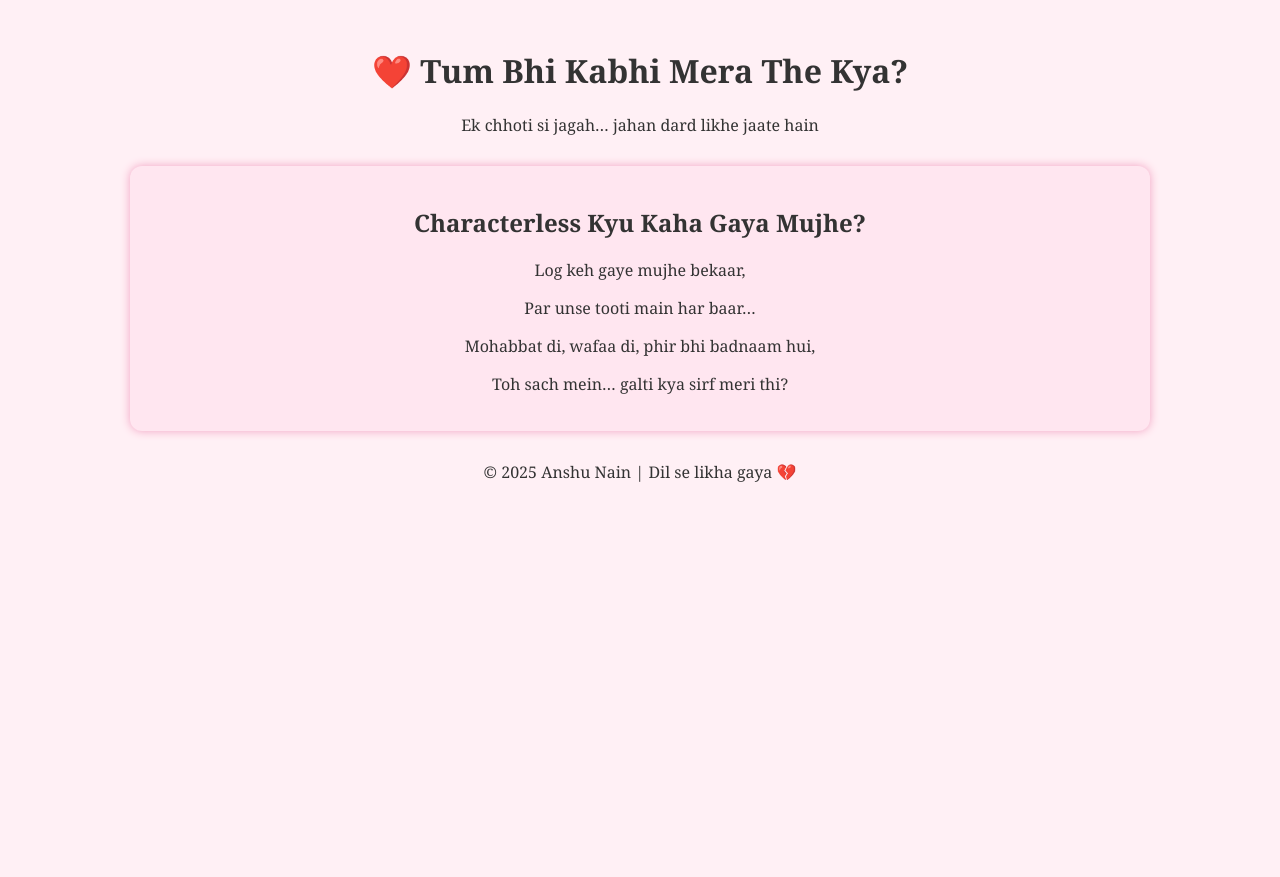
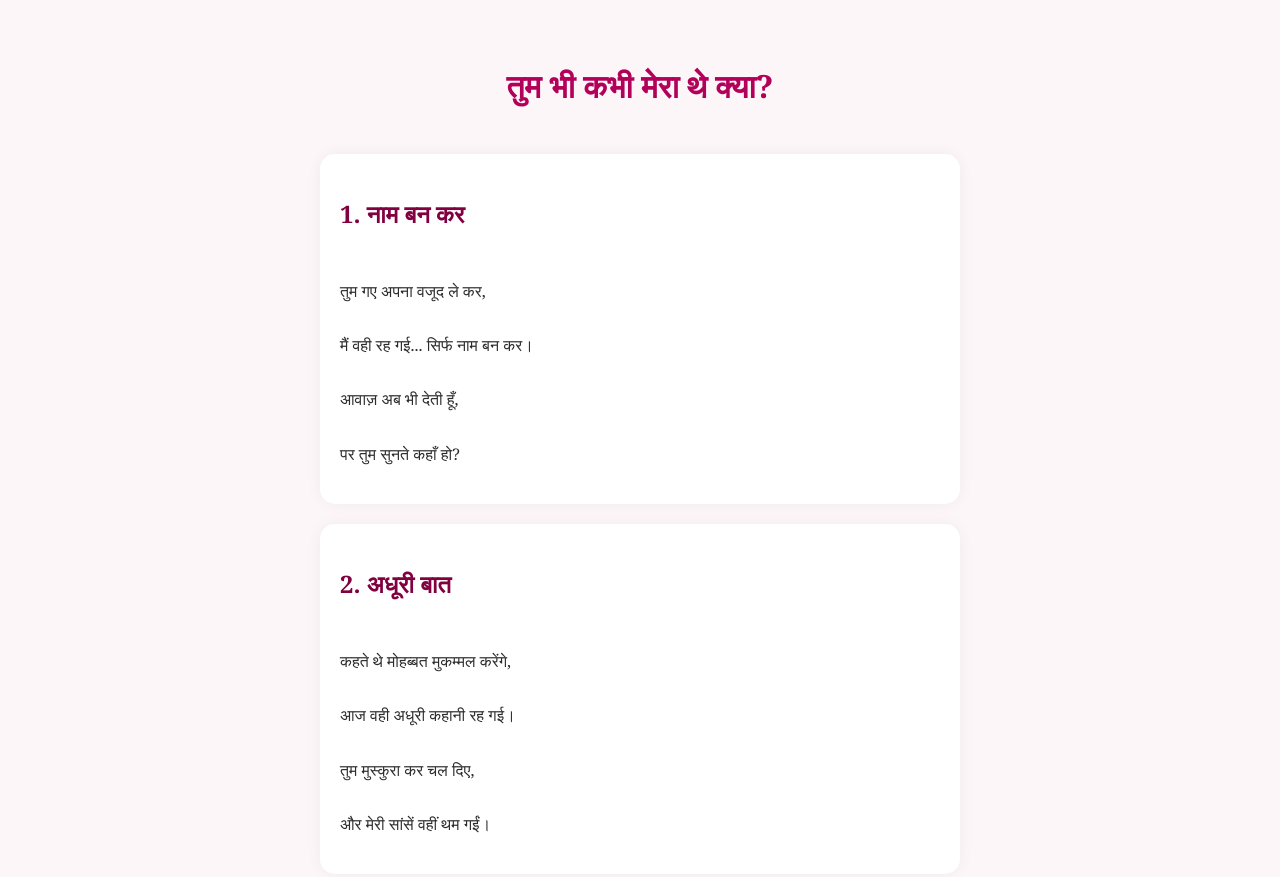
Before and after one commit to ehsaasbyanshu/ehsaasbyanshu.github.io, a plain HTML site: page index.html in a window 1280 px wide. Shown: the top 877 px of the page. Before the commit the page ends 800 px from the top, so only its background shows below. Drawn offline with Linux system fonts and the light colour scheme.

Commit message:
Update index.html
Signed-off-by: ehsaasbyanshu <anshunain2527@gmail.com>

```diff
--- a/index.html
+++ b/index.html
@@ -1,40 +1,151 @@
 <!DOCTYPE html>
-<html lang="en">
+<html lang="hi">
 <head>
-  <meta charset="UTF-8">
-  <title>❤️ Tum Bhi Kabhi Mera The Kya?</title>
+  <meta charset="UTF-8" />
+  <meta name="viewport" content="width=device-width, initial-scale=1.0"/>
+  <title>तुम भी कभी मेरा थे क्या?</title>
   <style>
     body {
-      background-color: #fff0f5;
       font-family: 'Georgia', serif;
+      background: #fdf6f8;
+      color: #2c2c2c;
+      padding: 30px;
+      line-height: 1.7;
+    }
+
+    h1 {
       text-align: center;
+      font-size: 2em;
+      color: #b30059;
+      margin-bottom: 40px;
+    }
+
+    .poem {
+      background: #fff;
       padding: 20px;
-      color: #333;
+      margin: 20px auto;
+      max-width: 600px;
+      border-radius: 15px;
+      box-shadow: 0 0 15px rgba(0,0,0,0.05);
     }
-    .poem {
-      margin: 30px auto;
-      padding: 20px;
-      width: 80%;
-      background: #ffe6f0;
-      border-radius: 12px;
-      box-shadow: 0 0 10px #f2a1c2;
+
+    .poem h2 {
+      color: #800040;
+      margin-bottom: 10px;
+    }
+
+    .poem p {
+      white-space: pre-line;
     }
   </style>
 </head>
 <body>
-  <h1>❤️ Tum Bhi Kabhi Mera The Kya?</h1>
-  <p>Ek chhoti si jagah… jahan dard likhe jaate hain</p>
+  <h1>तुम भी कभी मेरा थे क्या?</h1>
 
   <div class="poem">
-    <h2>Characterless Kyu Kaha Gaya Mujhe?</h2>
-    <p>Log keh gaye mujhe bekaar,</p>
-    <p>Par unse tooti main har baar…</p>
-    <p>Mohabbat di, wafaa di, phir bhi badnaam hui,</p>
-    <p>Toh sach mein… galti kya sirf meri thi?</p>
+    <h2>1. नाम बन कर</h2>
+    <p>
+      तुम गए अपना वजूद ले कर,<br>
+      मैं वही रह गई... सिर्फ नाम बन कर।<br>
+      आवाज़ अब भी देती हूँ,<br>
+      पर तुम सुनते कहाँ हो?
+    </p>
   </div>
 
-  <footer>
-    <p>© 2025 Anshu Nain | Dil se likha gaya 💔</p>
-  </footer>
+  <div class="poem">
+    <h2>2. अधूरी बात</h2>
+    <p>
+      कहते थे मोहब्बत मुकम्मल करेंगे,<br>
+      आज वही अधूरी कहानी रह गई।<br>
+      तुम मुस्कुरा कर चल दिए,<br>
+      और मेरी सांसें वहीं थम गईं।
+    </p>
+  </div>
+
+  <div class="poem">
+    <h2>3. भूल जाओ?</h2>
+    <p>
+      तुम कहते हो भूल जाओ,<br>
+      पर क्या जो दिल में बसा हो, वो भूला जाता है?<br>
+      हर बार आँखों से बहा कर,<br>
+      मैं खुद को समझा नहीं पाई।
+    </p>
+  </div>
+
+</body>
+</html><!DOCTYPE html>
+<html lang="hi">
+<head>
+  <meta charset="UTF-8" />
+  <meta name="viewport" content="width=device-width, initial-scale=1.0"/>
+  <title>तुम भी कभी मेरा थे क्या?</title>
+  <style>
+    body {
+      font-family: 'Georgia', serif;
+      background: #fdf6f8;
+      color: #2c2c2c;
+      padding: 30px;
+      line-height: 1.7;
+    }
+
+    h1 {
+      text-align: center;
+      font-size: 2em;
+      color: #b30059;
+      margin-bottom: 40px;
+    }
+
+    .poem {
+      background: #fff;
+      padding: 20px;
+      margin: 20px auto;
+      max-width: 600px;
+      border-radius: 15px;
+      box-shadow: 0 0 15px rgba(0,0,0,0.05);
+    }
+
+    .poem h2 {
+      color: #800040;
+      margin-bottom: 10px;
+    }
+
+    .poem p {
+      white-space: pre-line;
+    }
+  </style>
+</head>
+<body>
+  <h1>तुम भी कभी मेरा थे क्या?</h1>
+
+  <div class="poem">
+    <h2>1. नाम बन कर</h2>
+    <p>
+      तुम गए अपना वजूद ले कर,<br>
+      मैं वही रह गई... सिर्फ नाम बन कर।<br>
+      आवाज़ अब भी देती हूँ,<br>
+      पर तुम सुनते कहाँ हो?
+    </p>
+  </div>
+
+  <div class="poem">
+    <h2>2. अधूरी बात</h2>
+    <p>
+      कहते थे मोहब्बत मुकम्मल करेंगे,<br>
+      आज वही अधूरी कहानी रह गई।<br>
+      तुम मुस्कुरा कर चल दिए,<br>
+      और मेरी सांसें वहीं थम गईं।
+    </p>
+  </div>
+
+  <div class="poem">
+    <h2>3. भूल जाओ?</h2>
+    <p>
+      तुम कहते हो भूल जाओ,<br>
+      पर क्या जो दिल में बसा हो, वो भूला जाता है?<br>
+      हर बार आँखों से बहा कर,<br>
+      मैं खुद को समझा नहीं पाई।
+    </p>
+  </div>
+
 </body>
 </html>
```
